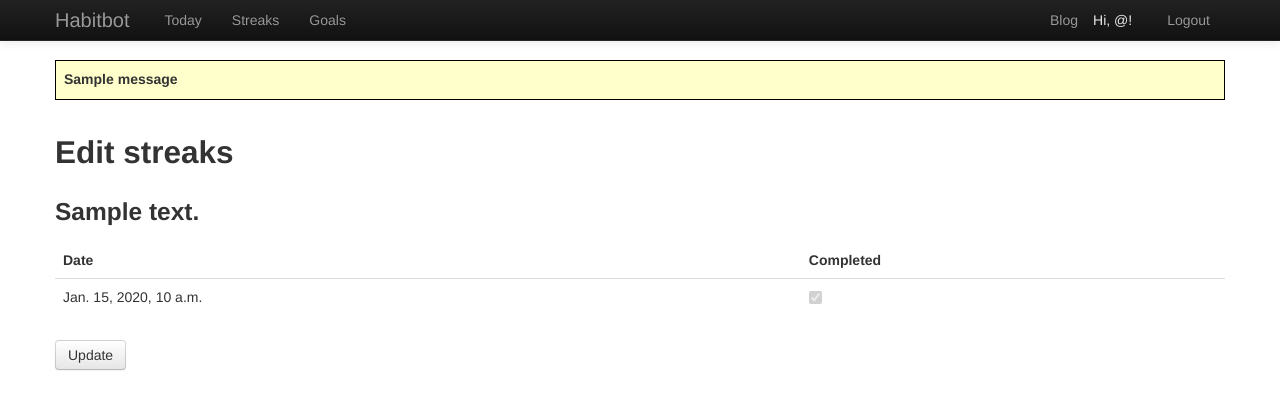
After one commit to fearofcode/habitbot, a Django app: template habitbot/templates/streaks.html in a window 1280 px wide. The commit adds this page. Shown: the top 409 px of the page. Run offline with Django 3.2, Linux system fonts and the light colour scheme; the template is opened without the code that fills it: most values are stand-ins (such as "Sample title", 1, 10 or a date in 2020); one stand-in notice (Sample message) is shown; some libraries are stand-ins or nearby versions.

Commit message:
Add streak amendment, split up data into different views

```diff
--- a/habitbot/templates/base.html
+++ b/habitbot/templates/base.html
@@ -13,6 +13,9 @@
 </head>
 
 <body {% block bodytag %}{% endblock %}>
+
+{% block nav %}
+{% endblock %}
 
 {% block content %}
 {% endblock %}
--- a/habitbot/templates/home.html
+++ b/habitbot/templates/home.html
@@ -7,7 +7,7 @@
 
 {% block bodytag %}onload="setupZoom()"{% endblock %}
 
-{% block content %}
+{% block nav %}
     <div class="navbar navbar-inverse navbar-fixed-top">
         <div class="navbar-inner">
             <div class="container">
@@ -24,6 +24,10 @@
             </div>
         </div>
     </div>
+{% endblock %}
+
+{% block content %}
+
 
     <div class="container">
 
--- a/habitbot/templates/main.html
+++ b/habitbot/templates/main.html
@@ -4,24 +4,29 @@
     Habitbot: Your goals
 {% endblock %}
 
-{% block content %}
+{% block nav %}
     <div class="navbar navbar-inverse navbar-fixed-top">
         <div class="navbar-inner">
             <div class="container">
                 <a class="brand" href="/">Habitbot</a>
 
                 <ul class="nav">
-                    <li><a href="http://habitbot.tumblr.com">Blog</a></li>
+                    <li><a href="/habits/">Today</a></li>
+                    <li><a href="/habits/streaks/">Streaks</a></li>
+                    <li><a href="/habits/goals/">Goals</a></li>
                 </ul>
 
                 <ul class="nav pull-right">
+                    <li><a href="http://habitbot.tumblr.com">Blog</a></li>
                     <li><span class="login-blurb">Hi, @{{ user.username }}!</span></li>
                     <li><a href="/logout">Logout</a></li>
                 </ul>
             </div>
         </div>
     </div>
+{% endblock %}
 
+{% block content %}
     <div class="container">
 
         {% if messages %}
--- /dev/null
+++ b/habitbot/templates/streaks.html
@@ -0,0 +1,67 @@
+{% extends "main.html" %}
+
+{% block content %}
+    <div class="container">
+
+        {% if messages %}
+            <div class="error">
+                {% for message in messages %}
+                    <p>{{ message }}</span>
+                {% endfor %}
+            </div>
+        {% endif %}
+
+        <h2>Edit streaks</h2>
+
+        {% if goals %}
+            <div class="row">
+                <div class="span12">
+                    {% for goal in goals %}
+                        <h3>{{ goal.description }}</h3>
+
+                        <form method="POST" action="/habits/edit_streaks/">
+                            {% csrf_token %}
+
+                            <table class="table table-hover">
+                                <thead>
+                                <tr>
+                                    <th>Date</th>
+                                    <th>Completed</th>
+                                </tr>
+                                </thead>
+
+                                <tbody>
+                                {% for instance in goal.past_instances %}
+                                    <tr>
+                                        <td>{{ instance.date }}</td>
+                                        <td>
+                                            <label class="checkbox">
+                                                {% if instance.completed %}
+                                                    <input type="checkbox" name="instance[]" value="{{ instance.id }}" checked disabled>
+                                                {% else %}
+                                                    <input type="checkbox" name="instance[]" value="{{ instance.id }}">
+                                                {% endif %}
+                                            </label>
+                                        </td>
+                                    </tr>
+                                {% endfor %}
+
+
+                                </tbody>
+                            </table>
+
+                            <button type="submit" class="btn">Update</button>
+                        </form>
+
+
+                    {% endfor %}
+                </div>
+            </div>
+
+
+
+        {% else %}
+            <p>No goals yet. <a href="/habits/">Add a new one now</a>.</p>
+        {% endif %}
+    </div>
+{% endblock %}
--- a/habits/urls.py
+++ b/habits/urls.py
@@ -4,6 +4,9 @@ urlpatterns = patterns('',
     url(r'^$', 'habits.views.main'),
     url(r'edit_description/(?P<goal_id>\d+)/$', 'habits.views.edit_description'),
     url(r'completed/$', 'habits.views.completed'),
+    url(r'^streaks/$', 'habits.views.streaks'),
+    url(r'edit_streaks/$', 'habits.views.edit_streaks'),
+    url(r'goals/$', 'habits.views.goals'),
     url(r'new_goal/$', 'habits.views.new_goal'),
     url(r'delete_goal/(?P<goal_id>\d+)/$', 'habits.views.delete_goal'),
 )
```
Also changed, not shown: other parts of habitbot/templates/main.html (+0 -86 lines), habitbot/templates/goals.html (added, +99 -0 lines), habits/models.py (+6 -1 lines), habits/views.py (+37 -3 lines).
